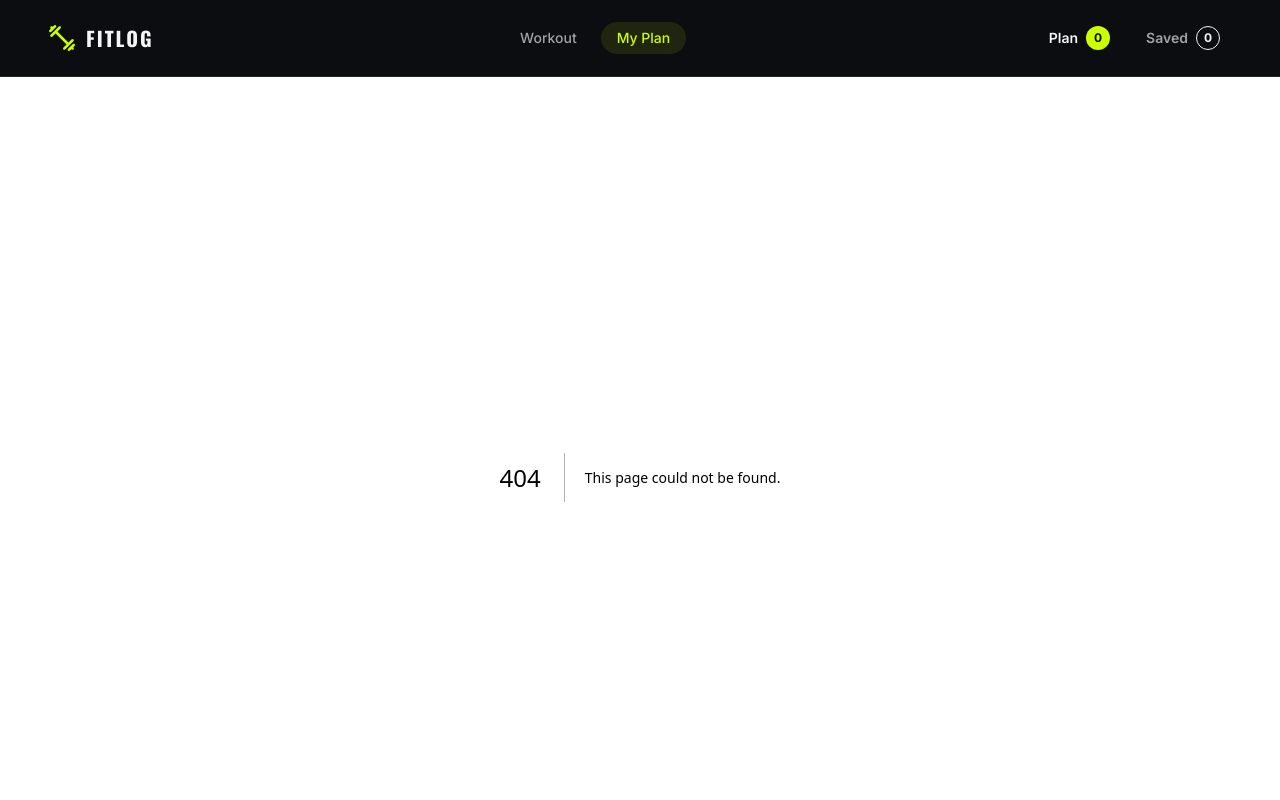
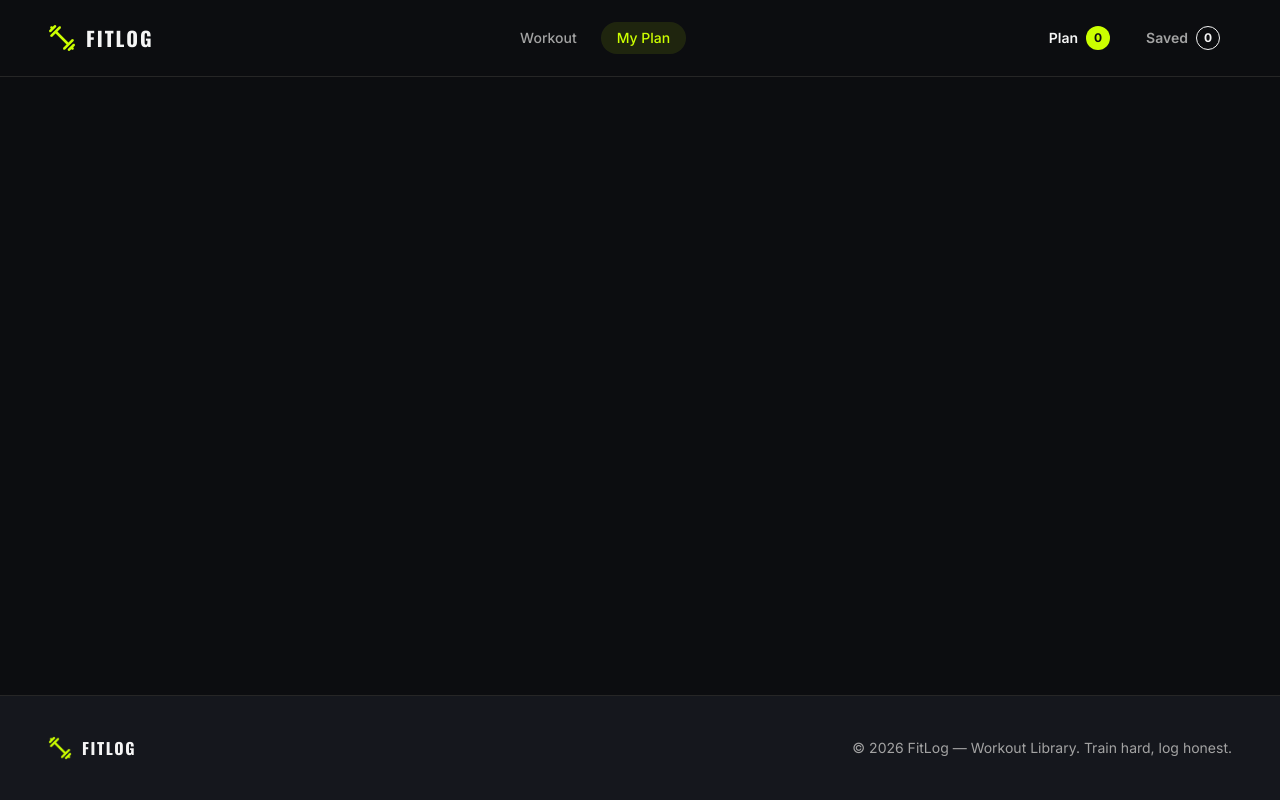
Before and after one commit to SSKsaan/FitLog, a Next.js app: page /my-plan in a window 1280 px wide. Before the commit this address had no page. Shown: the top 800 px of the page. Built offline with nearby package versions, Linux system fonts and the light colour scheme.

Commit message:
added button actions and counter updates

```diff
--- a/src/app/layout.tsx
+++ b/src/app/layout.tsx
@@ -2,6 +2,7 @@ import type { Metadata } from "next";
 import { Inter, Oswald } from "next/font/google";
 import Navbar from "@/components/Navbar";
 import Footer from "@/components/Footer";
+import { PlanProvider } from "@/lib/plan-context";
 import "./globals.css";
 
 const oswald = Oswald({
@@ -34,9 +35,11 @@ export default function RootLayout({
       className={`${oswald.variable} ${inter.variable} antialiased`}
     >
       <body className="flex min-h-svh flex-col">
-        <Navbar />
-        <main className="flex flex-1 flex-col">{children}</main>
-        <Footer />
+        <PlanProvider>
+          <Navbar />
+          <main className="flex flex-1 flex-col">{children}</main>
+          <Footer />
+        </PlanProvider>
       </body>
     </html>
   );
--- /dev/null
+++ b/src/app/my-plan/page.tsx
@@ -0,0 +1,10 @@
+import type { Metadata } from "next";
+
+export const metadata: Metadata = {
+  title: "My Plan",
+  description: "Review today's plan and workouts saved for later.",
+};
+
+export default function MyPlanPage() {
+  return null;
+}
--- a/src/app/workouts/[id]/page.tsx
+++ b/src/app/workouts/[id]/page.tsx
@@ -86,7 +86,7 @@ export default async function WorkoutPage({ params }: WorkoutPageProps) {
             ))}
           </ol>
 
-          <WorkoutActions />
+          <WorkoutActions workoutId={workout.id} />
         </div>
       </section>
     </div>
--- a/src/components/Navbar.tsx
+++ b/src/components/Navbar.tsx
@@ -3,6 +3,7 @@
 import Image from "next/image";
 import Link from "next/link";
 import { usePathname } from "next/navigation";
+import { usePlan } from "@/lib/plan-context";
 
 const navLinks = [
   { label: "Workout", href: "/" },
@@ -11,6 +12,7 @@ const navLinks = [
 
 export default function Navbar() {
   const pathname = usePathname();
+  const { planCount, savedCount } = usePlan();
 
   return (
     <header className="sticky top-0 z-50 border-b border-line bg-background">
@@ -51,7 +53,7 @@ export default function Navbar() {
           >
             Plan
             <span className="flex h-5 min-w-5 items-center justify-center rounded-full bg-accent px-1 text-[10px] font-bold text-background sm:h-6 sm:min-w-6 sm:px-1.5 sm:text-xs">
-              0
+              {planCount}
             </span>
           </Link>
           <Link
@@ -60,7 +62,7 @@ export default function Navbar() {
           >
             Saved
             <span className="flex h-5 min-w-5 items-center justify-center rounded-full border border-foreground px-1 text-[10px] font-bold text-foreground sm:h-6 sm:min-w-6 sm:px-1.5 sm:text-xs">
-              0
+              {savedCount}
             </span>
           </Link>
         </div>
--- a/src/components/WorkoutActions.tsx
+++ b/src/components/WorkoutActions.tsx
@@ -1,21 +1,42 @@
+"use client";
+
 import { Bookmark, CalendarPlus } from "lucide-react";
+import { usePlan } from "@/lib/plan-context";
 
-export default function WorkoutActions() {
+type WorkoutActionsProps = {
+  workoutId: number;
+};
+
+export default function WorkoutActions({ workoutId }: WorkoutActionsProps) {
+  const { addToPlan, saveForLater, planIds, savedIds } = usePlan();
+  const planned = planIds.includes(workoutId);
+  const saved = savedIds.includes(workoutId);
+
   return (
     <div className="mt-8 flex flex-wrap gap-3">
       <button
         type="button"
-        className="inline-flex items-center justify-center gap-2 rounded-xl bg-accent px-5 pt-2.5 pb-3 text-[13px] font-bold leading-none text-background transition-colors hover:bg-accent/90"
+        onClick={() => addToPlan(workoutId)}
+        className={
+          planned
+            ? "inline-flex items-center justify-center gap-2 rounded-xl bg-accent/10 px-5 pt-2.5 pb-3 text-[13px] font-bold leading-none text-accent transition-colors"
+            : "inline-flex items-center justify-center gap-2 rounded-xl bg-accent px-5 pt-2.5 pb-3 text-[13px] font-bold leading-none text-background transition-colors hover:bg-accent/90"
+        }
       >
         <CalendarPlus size={16} className="shrink-0" />
-        Add to Today&apos;s Plan
+        {planned ? "Added to Today's Plan" : "Add to Today's Plan"}
       </button>
       <button
         type="button"
-        className="inline-flex items-center justify-center gap-2 rounded-xl border border-muted px-5 pt-2.5 pb-3 text-[13px] font-bold leading-none text-foreground transition-colors hover:bg-surface"
+        onClick={() => saveForLater(workoutId)}
+        className={
+          saved
+            ? "inline-flex items-center justify-center gap-2 rounded-xl border border-muted px-5 pt-2.5 pb-3 text-[13px] font-bold leading-none text-muted transition-colors"
+            : "inline-flex items-center justify-center gap-2 rounded-xl border border-muted px-5 pt-2.5 pb-3 text-[13px] font-bold leading-none text-foreground transition-colors hover:bg-surface"
+        }
       >
         <Bookmark size={16} className="shrink-0" />
-        Save for Later
+        {saved ? "Saved for Later" : "Save for Later"}
       </button>
     </div>
   );
--- /dev/null
+++ b/src/lib/plan-context.tsx
@@ -0,0 +1,55 @@
+"use client";
+
+import {
+  createContext,
+  useContext,
+  useMemo,
+  useState,
+  type ReactNode,
+} from "react";
+
+type PlanContextValue = {
+  planIds: number[];
+  savedIds: number[];
+  planCount: number;
+  savedCount: number;
+  addToPlan: (workoutId: number) => void;
+  saveForLater: (workoutId: number) => void;
+};
+
+const PlanContext = createContext<PlanContextValue | null>(null);
+
+export function PlanProvider({ children }: { children: ReactNode }) {
+  const [planIds, setPlanIds] = useState<number[]>([]);
+  const [savedIds, setSavedIds] = useState<number[]>([]);
+
+  const value = useMemo(
+    () => ({
+      planIds,
+      savedIds,
+      planCount: planIds.length,
+      savedCount: savedIds.length,
+      addToPlan: (workoutId: number) =>
+        setPlanIds((ids) =>
+          ids.includes(workoutId) ? ids : [...ids, workoutId]
+        ),
+      saveForLater: (workoutId: number) =>
+        setSavedIds((ids) =>
+          ids.includes(workoutId) ? ids : [...ids, workoutId]
+        ),
+    }),
+    [planIds, savedIds]
+  );
+
+  return (
+    <PlanContext.Provider value={value}>{children}</PlanContext.Provider>
+  );
+}
+
+export function usePlan() {
+  const ctx = useContext(PlanContext);
+  if (!ctx) {
+    throw new Error("usePlan must be used within a PlanProvider");
+  }
+  return ctx;
+}
```
